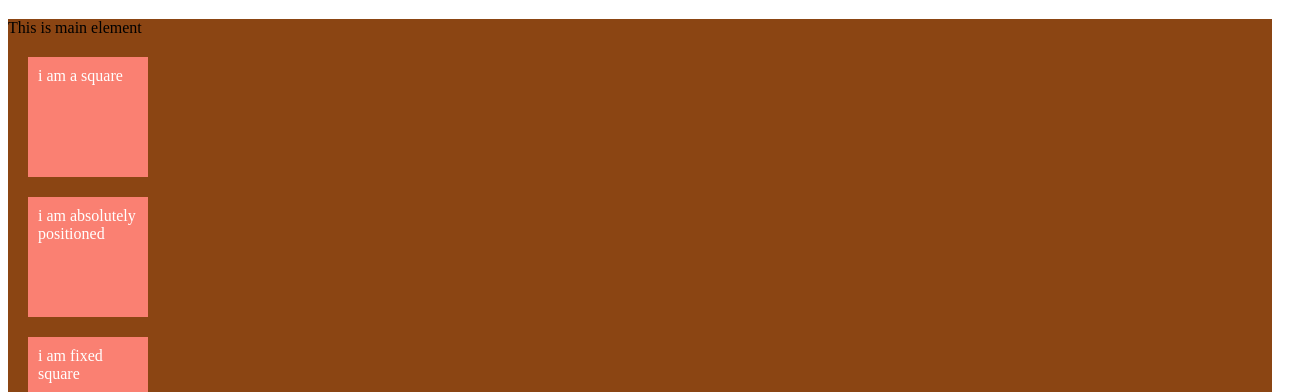
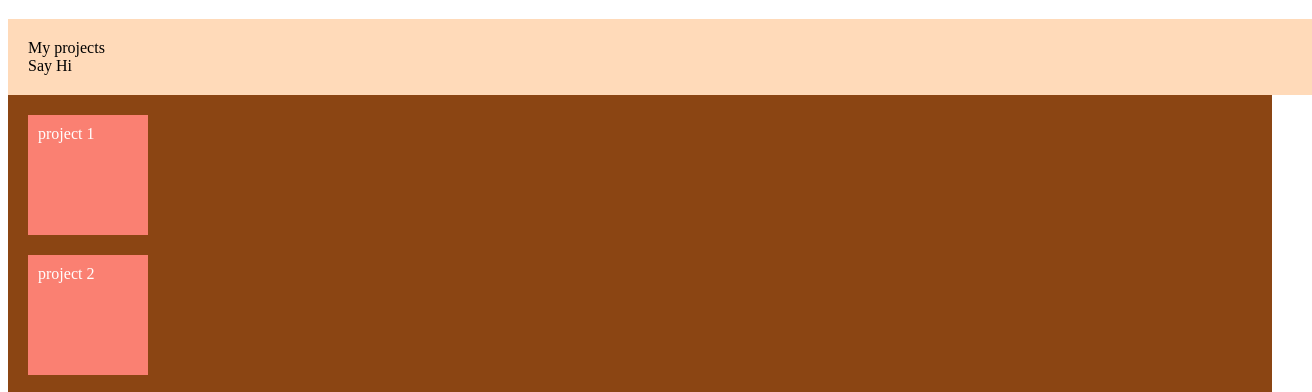
Before and after one commit to bigfishouyang/My_First_Repo, a plain HTML site: page Dayu Web/index.html in a window 1280 px wide. Shown: the part 380-772 px from the top of the page, 1312 px wide, since content can reach past the window. Drawn offline with Linux system fonts and the light colour scheme.

Commit message:
Dayu Web

```diff
--- a/Dayu Web/index.html
+++ b/Dayu Web/index.html
@@ -2,7 +2,6 @@
 <html>
 <head>
     <link rel="stylesheet" href="style.css">
-    <link
 </head>
 <body>
     <div class="title">
@@ -13,10 +12,14 @@
 
 <h1>Dayu Ouyang</h1>
 <main>
-    This is main element
-    <div class="square a"> i am a square</div>
-    <div class="square b"> i am absolutely positioned</div>
-    <div class="square c">i am fixed square</div>
+    <div class="topnav">
+        <div>My projects</div>
+        <div>Say Hi</div>
+    </div>
+    <div class="square a">project 1</div>
+    <div class="square b">project 2</div>
+    <div class="square c">project 3</div>
+
 </main>
 
 <footer>
--- a/Dayu Web/style.css
+++ b/Dayu Web/style.css
@@ -18,6 +18,13 @@ main {
     background-color: saddlebrown;
     height:800px;
     top: 0;
+}
+.topnav{
+    background-color: peachpuff;
+    display: block;
+    padding: 20px;
+    width: 100%;
+    margin: auto;
 }
 .square{
     background-color: salmon;
@@ -42,5 +49,4 @@ main {
 }
 .c {
     position: inline-block;
-
 }
```
Also changed, not shown: 1 other file.
